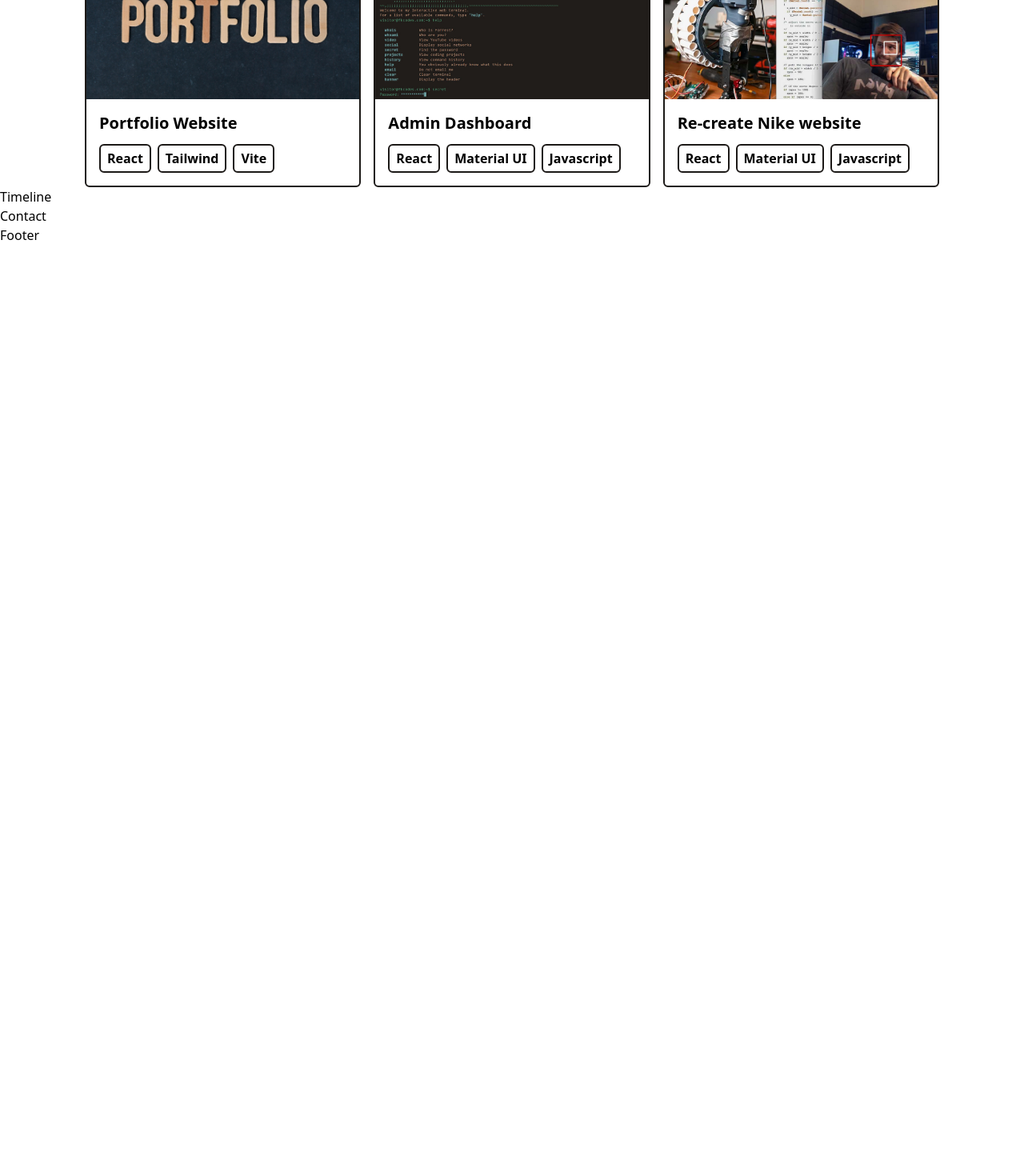
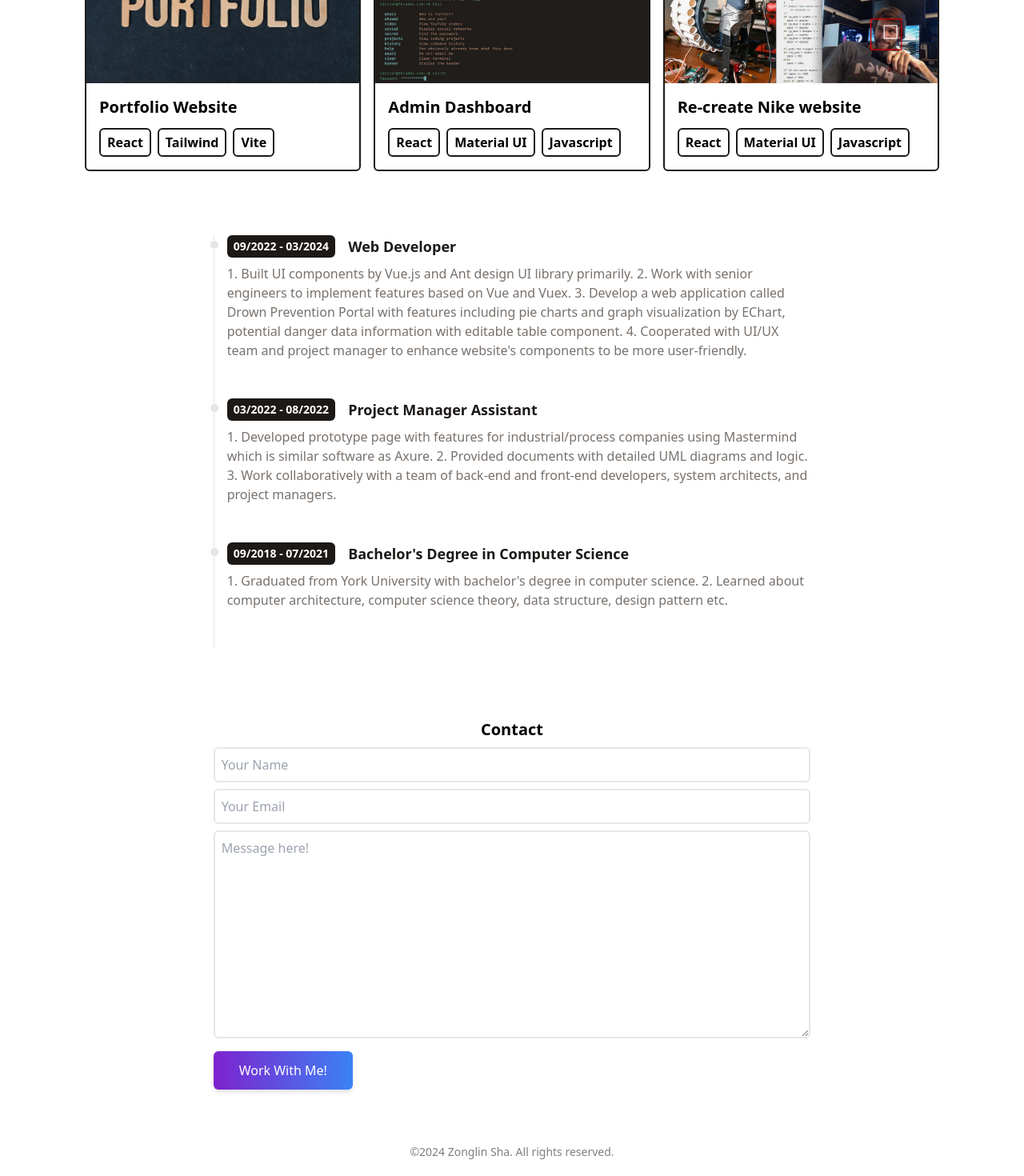
Before and after one commit to shazonglin/portfolio, a React (Vite) app: page / in a window 1280 px wide. Shown: the part 482-1952 px from the top of the page at 80% size. Before the commit the page ends 800 px from the top, so only its background shows below. Built offline with nearby package versions, Linux system fonts and the light colour scheme.

Commit message:
contact and footer section

```diff
--- a/src/components/Contact.jsx
+++ b/src/components/Contact.jsx
@@ -1,9 +1,43 @@
-import React from "react";
+import React from 'react';
 
 function Contact() {
-    return (
-        <div>Contact</div>
-    )
+  return (
+    <div className='flex flex-col mb-10 mx-auto'>
+      <h2 className='text-xl flex items-center justify-center text-center py-2 font-bold'>
+        Contact
+      </h2>
+      <div className='flex flex-col justify-center items-center'>
+        <form
+          action='https://getform.io/xxxxx'
+          method='POST'
+          className='flex flex-col w-full md:w-7/12'>
+          <input
+            type='text'
+            name='name'
+            placeholder='Your Name'
+            className='p-2 bg-transparent border-2 rounded-md focus:outline-none'
+          />{' '}
+          <input
+            type='text'
+            name='email'
+            placeholder='Your Email'
+            className='my-2 p-2 bg-transparent border-2 rounded-md focus:outline-none'
+          />
+          <textarea
+            name='message'
+            placeholder='Message here!'
+            rows='10'
+            className='p-2 mb-4 border-2 rounded-md focus:outline-none'
+          />
+          <button
+            type='button'
+            className='text-center inline-block px-8 py-3 w-max text-base font-medium rounded-md text-white bg-gradient-to-r from-purple-700 to-blue-500 drop-shadow-md '>
+            Work With Me!
+          </button>
+        </form>
+      </div>
+    </div>
+  );
 }
 
-export default Contact
+export default Contact;
--- a/src/components/Footer.jsx
+++ b/src/components/Footer.jsx
@@ -1,9 +1,13 @@
-import React from "react";
+import React from 'react';
 
 function Footer() {
-    return (
-        <div>Footer</div>
-    )
+  return (
+    <div className='py-5 text-center'>
+      <p className='text-sm mt-2 opacity-50'>
+        &copy;{new Date().getFullYear()} Zonglin Sha. All rights reserved.
+      </p>
+    </div>
+  );
 }
 
-export default Footer
+export default Footer;
--- a/src/components/Intro.jsx
+++ b/src/components/Intro.jsx
@@ -1,20 +1,26 @@
-import React from "react";
+import React from 'react';
 
 function Intro() {
-    return (
-        <div className="flex items-center justify-center flex-col text-center pt-20 pb-6 ">
-            {/* <h1 className="text-4xl md:text-7xl mb-1 md:mb-3 font-bold">About Me</h1> */}
-            <h2 className="text-4xl md:text-7xl mb-1 md:mb-3 font-bold">About Me</h2>
-            <p className="text-base md:text-xl mb-3 font-medium">Software Engineer & Web Developer</p>
-            <p className="text-sm max-w-xl mb-6 font-bold">
-            Meticulous frontend developer with passion about building and maintaining modern web applications.
-            <br/>
-            Proficient in Vue.js and has been using the library in the industry for developing portals and CRM web applications in the past years.
-            Continues to be passionate about Vue.js, also learning React.js and its ecosystems including Redux for state management and UI libraries (Material UI, Ant Design).
-            <br/>Currently focusing on optimizing apps with Vue.js or React.js, and developing better state management solutions
-            </p>
-        </div>
-    )
+  return (
+    <div className='flex items-center justify-center flex-col text-center pt-20 pb-6 '>
+      {/* <h1 className="text-4xl md:text-7xl mb-1 md:mb-3 font-bold">About Me</h1> */}
+      <h2 className='text-4xl md:text-7xl mb-1 md:mb-3 font-bold'>About Me</h2>
+      <p className='text-base md:text-xl mb-3 font-medium'>
+        Software Engineer & Web Developer
+      </p>
+      <p className='text-sm max-w-xl mb-6 font-bold'>
+        Software engineer with passion about building modern web applications.
+        <br />
+        Proficient in Vue.js and has been using the library in the industry for
+        developing portals and CRM web applications in the past years. Also
+        learning React.js and its ecosystems including Redux for state
+        management and UI libraries (Material UI, Ant Design).
+        <br />
+        Currently focusing on optimizing apps with Vue.js or React.js, and
+        developing better state management solutions
+      </p>
+    </div>
+  );
 }
 
-export default Intro
+export default Intro;
--- a/src/components/PortfolioItem.jsx
+++ b/src/components/PortfolioItem.jsx
@@ -1,26 +1,33 @@
-import React from "react";
-
+import React from 'react';
 // Project item components
-function PortfolioItem({title,imgUrl,stack,link}) {
+function PortfolioItem({ title, imgUrl, stack, link }) {
+  const handleClick = () => {
+    window.open(link, '_blank');
+  };
   return (
-        <div className="border-2 border-stone-900 rounded-md overflow-hidden">
+    <div className='border-2 border-stone-900 rounded-md overflow-hidden'>
       <img
         src={imgUrl}
-            alt="project"
-            className="w-full h-36 md:h-48 object-cover cursor-pointer"
+        alt='project'
+        className='w-full h-36 md:h-48 object-cover cursor-pointer'
+        onClick={handleClick}
       />
-            <div className="w-full p-4">
-                <h3 className="text-lg md:text-xl mb-2 md:mb-3 font-semibold">{title}</h3>
-                <p className="flex flex-wrap flex-row items-center justify-start gap-2 text-sm md:text-base">
-                    {stack.map((item) => (
-                        <span className="inline-block px-2 py-1 font-semibold border-2 border-stone-900 rounded-md">
+      <div className='w-full p-4'>
+        <h3 className='text-lg md:text-xl mb-2 md:mb-3 font-semibold'>
+          {title}
+        </h3>
+        <div className='flex flex-wrap flex-row items-center justify-start gap-2 text-sm md:text-base'>
+          {stack.map((item, index) => (
+            <span
+              key={index}
+              className='inline-block px-2 py-1 font-semibold border-2 border-stone-900 rounded-md'>
               {item}
             </span>
           ))}
-                </p>
         </div>
       </div>
-    )
+    </div>
+  );
 }
 
-export default PortfolioItem
+export default PortfolioItem;
--- a/src/components/Timeline.jsx
+++ b/src/components/Timeline.jsx
@@ -1,9 +1,22 @@
-import React from "react";
+import React from 'react';
+import TimelineItem from './TimelineItem';
+import timeline from './data/timeline';
 
 function Timeline() {
-    return (
-        <div>Timeline</div>
-    )
+  return (
+    <div className='flex flex-col md:flex-row justify-center my-20 '>
+      <div className='w-full md:w-7/12'>
+        {timeline.map((item, index) => (
+          <TimelineItem
+            title={item.title}
+            duration={item.duration}
+            details={item.details}
+            key={index}
+          />
+        ))}
+      </div>
+    </div>
+  );
 }
 
-export default Timeline
+export default Timeline;
--- /dev/null
+++ b/src/components/TimelineItem.jsx
@@ -0,0 +1,21 @@
+import React from 'react';
+
+function TimelineItem({ title, duration, details }) {
+  return (
+    <ol className=' flex flex-col md:flex-row relative border-l border-stone-200'>
+      <li className='mb-10 ml-4'>
+        {/* circle */}
+        <div className='absolute w-3 h-3 bg-stone-200 rounded-full mt-1.5 -left-1.5 border border-white' />
+        <div className='flex flex-wrap gap-4 flex-row items-center justify-start text-xs md:text-sm'>
+          <span className='inline-block px-2 py-1 font-semibold text-white bg-stone-900 rounded-md'>
+            {duration}
+          </span>
+          <h3 className='text-lg font-semibold text-stone-900'>{title}</h3>
+        </div>
+        <p className='my-2 text-base font-normal text-stone-500 '>{details}</p>
+      </li>
+    </ol>
+  );
+}
+
+export default TimelineItem;
--- a/src/components/data/portfolio.js
+++ b/src/components/data/portfolio.js
@@ -4,18 +4,18 @@ export default [
     title: 'Portfolio Website',
     imgUrl: '/assets/portfolio.jpg',
     stack: ['React', 'Tailwind', 'Vite'],
-    link: 'wwww.google.com',
+    link: 'https://www.google.com',
   },
   {
     title: 'Admin Dashboard',
     imgUrl: '/assets/terminal-website.jpg',
     stack: ['React', 'Material UI', 'Javascript'],
-    link: 'wwww.google.com',
+    link: 'https://www.google.com',
   },
   {
     title: 'Re-create Nike website',
     imgUrl: '/assets/ai-nerf-gun.jpg',
     stack: ['React', 'Material UI', 'Javascript'],
-    link: 'wwww.google.com',
+    link: 'https://www.google.com',
   },
 ];
--- /dev/null
+++ b/src/components/data/timeline.js
@@ -0,0 +1,26 @@
+export default [
+  {
+    title: 'Web Developer',
+    duration: '09/2022 - 03/2024',
+    details:
+      ' 1. Built UI components by Vue.js and Ant design UI library primarily. ' +
+      ' 2. Work with senior engineers to implement features based on Vue and Vuex.' +
+      ' 3. Develop a web application called Drown Prevention Portal with features including pie charts and graph visualization by EChart, potential danger data information with editable table component.' +
+      " 4. Cooperated with UI/UX team and project manager to enhance website's components to be more user-friendly.",
+  },
+  {
+    title: 'Project Manager Assistant',
+    duration: '03/2022 - 08/2022',
+    details:
+      ' 1. Developed prototype page with features for industrial/process companies using Mastermind which is similar software as Axure. ' +
+      ' 2. Provided documents with detailed UML diagrams and logic.' +
+      ' 3. Work collaboratively with a team of back-end and front-end developers, system architects, and project managers.',
+  },
+  {
+    title: "Bachelor's Degree in Computer Science ",
+    duration: '09/2018 - 07/2021',
+    details:
+      " 1. Graduated from York University with bachelor's degree in computer science. " +
+      ' 2. Learned about computer architecture, computer science theory, data structure, design pattern etc.',
+  },
+];
```
Also changed, not shown: src/components/Portfolio.jsx (+8 -8 lines). Lines whose indentation alone changed are shown as unchanged.
